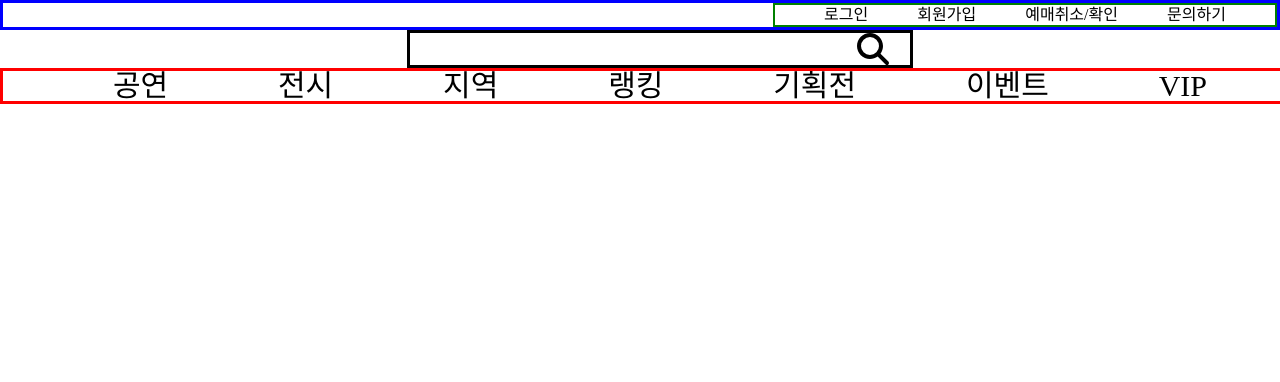
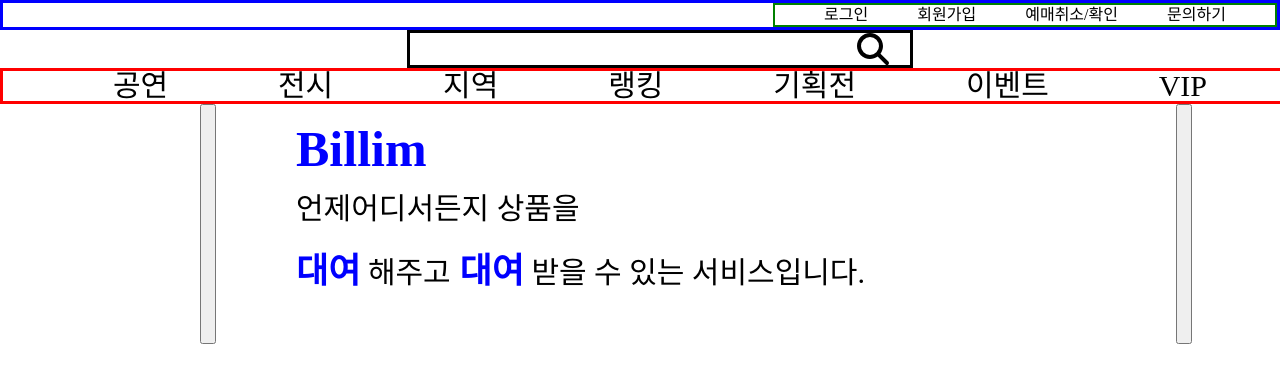
Before and after one commit to Heejin98219/ticket-link-my-concept, a React (Vite) app: page / in a window 1280 px wide. Shown: the top 382 px of the page. Built offline with nearby package versions, Linux system fonts and the light colour scheme.

Commit message:
캐러셀 뼈대 생성(목 데이터 및 디자인x)

```diff
--- a/package.json
+++ b/package.json
@@ -16,7 +16,8 @@
     "@fortawesome/free-solid-svg-icons": "^6.7.1",
     "@fortawesome/react-fontawesome": "^0.2.2",
     "react": "^18.3.1",
-    "react-dom": "^18.3.1"
+    "react-dom": "^18.3.1",
+    "styled-components": "^6.1.13"
   },
   "devDependencies": {
     "@eslint/js": "^9.13.0",
--- a/src/App.jsx
+++ b/src/App.jsx
@@ -1,5 +1,6 @@
 import "./App.css";
 import MidMenus from "./components/MidMenus";
+import Posters from "./components/Posters";
 import SearchInput from "./components/SearchInput";
 import TopMenus from "./components/TopMenus";
 
@@ -15,6 +16,7 @@
       >
         <SearchInput />
         <MidMenus />
+        <Posters />
       </div>
     </>
   );
--- /dev/null
+++ b/src/components/Posters.jsx
@@ -0,0 +1,132 @@
+import { useEffect, useRef, useState } from "react";
+import styled from "styled-components";
+
+const Posters = () => {
+  const slideRef = useRef(null);
+  const [currentImgIdx, setCurrentImgIdx] = useState(0);
+  const IMG_WIDTH = 800;
+  const slideRange = currentImgIdx * IMG_WIDTH;
+  useEffect(() => {
+    slideRef.current.style.transition = "all 1s ease-in-out";
+    slideRef.current.style.transform = `translateX(-${slideRange}px)`;
+  }, [currentImgIdx]);
+
+  const moveToNextSlide = () => {
+    if (currentImgIdx == 1) return;
+    setCurrentImgIdx(currentImgIdx + 1);
+  };
+  const moveToPrevSlide = () => {
+    if (currentImgIdx == 0) return;
+    setCurrentImgIdx(currentImgIdx - 1);
+  };
+
+  const Container = styled.div`
+    display: flex;
+    margin-left: 200px;
+  `;
+
+  const Wrapper = styled.div`
+    width: 800px;
+    height: 200px;
+    overflow: hidden;
+    margin: 20px 80px;
+  `;
+
+  const SlideWrapper = styled.div`
+    display: flex;
+    width: 100%;
+    height: 100%;
+  `;
+
+  const Dash = styled.div`
+    width: 800px;
+    height: 200px;
+    flex: none; // 이 속성을 넣어야 화면에 1개씩 보여진다.
+  `;
+
+  return (
+    <div>
+      <Container>
+        <button onClick={moveToPrevSlide}></button>
+        <Wrapper>
+          <SlideWrapper ref={slideRef}>
+            <Dash>
+              <div className="dashboard-right">
+                <div className="dashboard-title">
+                  <h1
+                    style={{
+                      fontWeight: "bold",
+                      fontSize: "50px",
+                      color: "blue",
+                    }}
+                  >
+                    Billim
+                  </h1>
+                </div>
+                <div
+                  style={{ marginTop: "20px" }}
+                  className="dashboard-decoration"
+                >
+                  <div style={{ marginBottom: "50px", fontSize: "30px" }}>
+                    <p>언제어디서든지 상품을</p> <br />
+                    <p>
+                      <span
+                        style={{
+                          color: "blue",
+                          fontSize: "35px",
+                          fontWeight: "bold",
+                        }}
+                      >
+                        대여
+                      </span>{" "}
+                      해주고
+                      <span
+                        style={{
+                          color: "blue",
+                          fontSize: "35px",
+                          fontWeight: "bold",
+                        }}
+                      >
+                        {" "}
+                        대여
+                      </span>{" "}
+                      받을 수 있는 서비스입니다.
+                    </p>
+                  </div>
+                </div>
+              </div>
+            </Dash>
+            <Dash>
+              <div className="dashboard-right">
+                <div className="dashboard-title">
+                  <h1
+                    style={{
+                      fontWeight: "bold",
+                      fontSize: "50px",
+                      color: "blue",
+                    }}
+                  >
+                    Billim
+                  </h1>
+                </div>
+                <div
+                  style={{ marginTop: "20px" }}
+                  className="dashboard-decoration"
+                >
+                  <div style={{ marginBottom: "50px", fontSize: "30px" }}>
+                    <p>Billim이 처음이시라면?</p>
+                    <br />
+                    <a>서비스 이용방법 보러가기</a>
+                  </div>
+                </div>
+              </div>
+            </Dash>
+          </SlideWrapper>
+        </Wrapper>
+        <button onClick={moveToNextSlide}></button>
+      </Container>
+    </div>
+  );
+};
+
+export default Posters;
```
Also changed, not shown: 1 other file (tests, documents, lock files or other folders).
